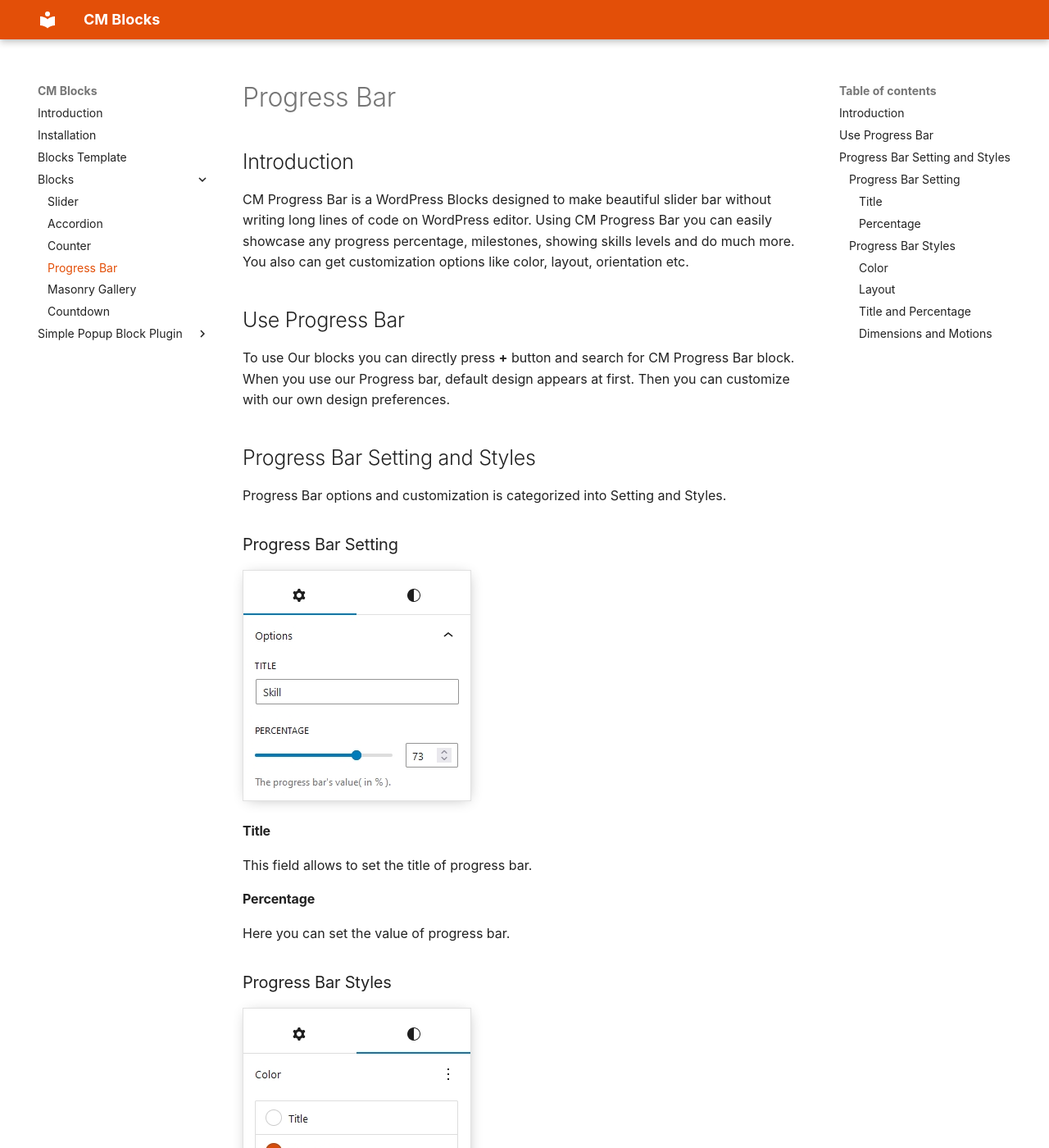
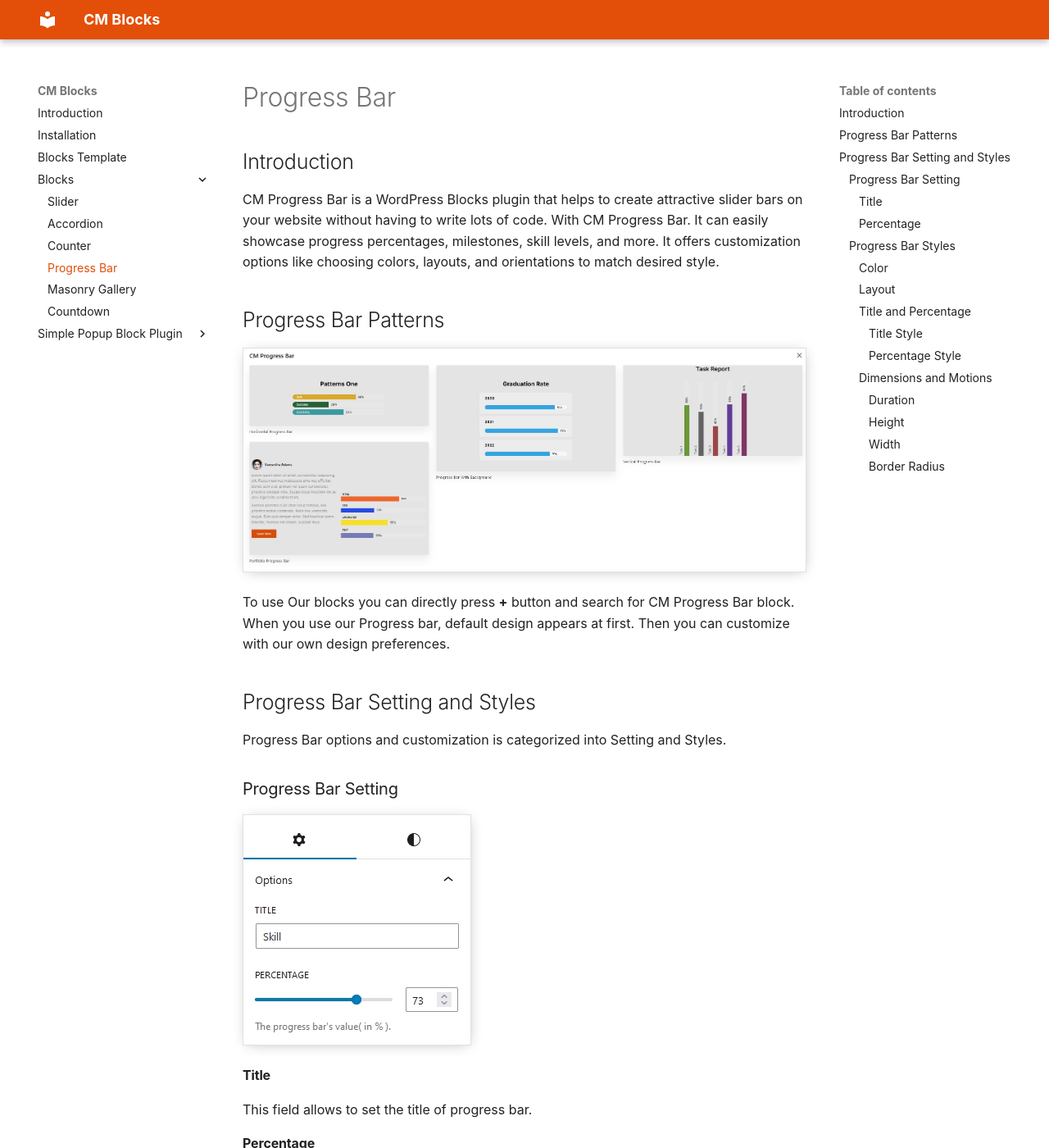
Before and after one commit to codemanas/cm-blocks-docs, an MkDocs documentation site: the page built from docs/progress-bar.md, in a window 1280 px wide and 1400 px high. Shown: the whole window at 82% size. Built offline with MkDocs 1.6.1 and Material for MkDocs 9.7.7, drawn with Linux system fonts in a browser that asks for light colours; some web fonts are replaced; some of the changed text lies outside the part shown.

Commit message:
Docs edited for masonry, progress and countdown after review

```diff
--- a/docs/progress-bar.md
+++ b/docs/progress-bar.md
@@ -1,7 +1,8 @@
 ## Introduction
-CM Progress Bar is a WordPress Blocks designed to make beautiful slider bar without writing long lines of code on WordPress editor. Using CM Progress Bar you can easily showcase any progress percentage, milestones, showing skills levels and do much more. You also can get customization options like color, layout, orientation etc.
+CM Progress Bar is a WordPress Blocks plugin that helps to create attractive slider bars on your website without having to write lots of code. With CM Progress Bar. It can easily showcase progress percentages, milestones, skill levels, and more. It offers customization options like choosing colors, layouts, and orientations to match desired style.
 
-## Use Progress Bar
+## Progress Bar Patterns
+![Progress Bar settings ](img/progress-bar/progress-pattern.jpg)
 
 To use Our blocks you can directly press <b>+</b> button and search for CM Progress Bar block. When you use our Progress bar, default design appears at first. Then you can customize with our own design preferences.
 
@@ -15,7 +16,7 @@
 This field allows to set the title of progress bar.
 
 #### Percentage
-Here you can set the value of progress bar.
+This field allows to set the value of progress bar.
 
 ### Progress Bar Styles
 ![Progress Bar Styles ](img/progress-bar/styles.jpg)
@@ -29,17 +30,25 @@
 #### Title and Percentage
 ![Progress Bar Title and Percentage ](img/progress-bar/titlepercentae.jpg)
 
-Title and Percentage style can be customized from here
+##### Title Style
 
-Here, the position of both title and percentage can be adjusted from here.
+Title styles can be set as default, outside-top, outside-bottom, or hidden.
+
+##### Percentage Style
+
+Percentage styles can be set as default, outside top, outside bottom, append or hidden.
 
 #### Dimensions and Motions
 ![Progress Bar Dimensions and Motions ](img/progress-bar/dimensions-and-motions.jpg)
 
+##### Duration
 The time duration of the Progress Bar can be adjusted from the duration option.
 
+##### Height
 Height/Thickness of Progress Bar can be adjusted from the height option. For the vertical layout this option works as width.
 
+##### Width
 The width of the progress bar can be adjusted to full width and customized accordingly.
 
+##### Border Radius
 Border radius option enables to set the border radius of Progress bar.
```
Also changed, not shown: docs/countdown.md (+9 -4 lines), docs/counter.md (+1 -1 lines), docs/masonry-gallery.md (+1 -1 lines), docs/img/progress-bar/percentage-style.jpg (added), docs/img/progress-bar/progress-pattern.jpg (added), docs/img/progress-bar/title-style.jpg (added).
